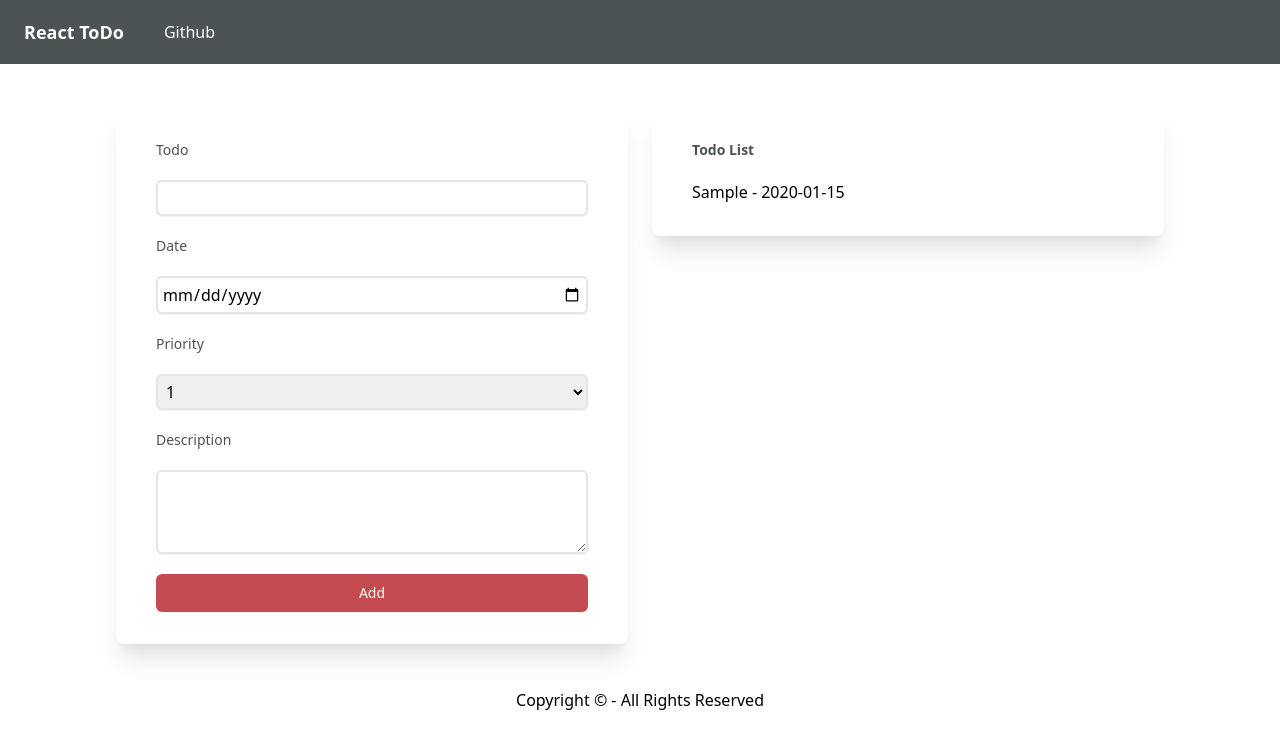
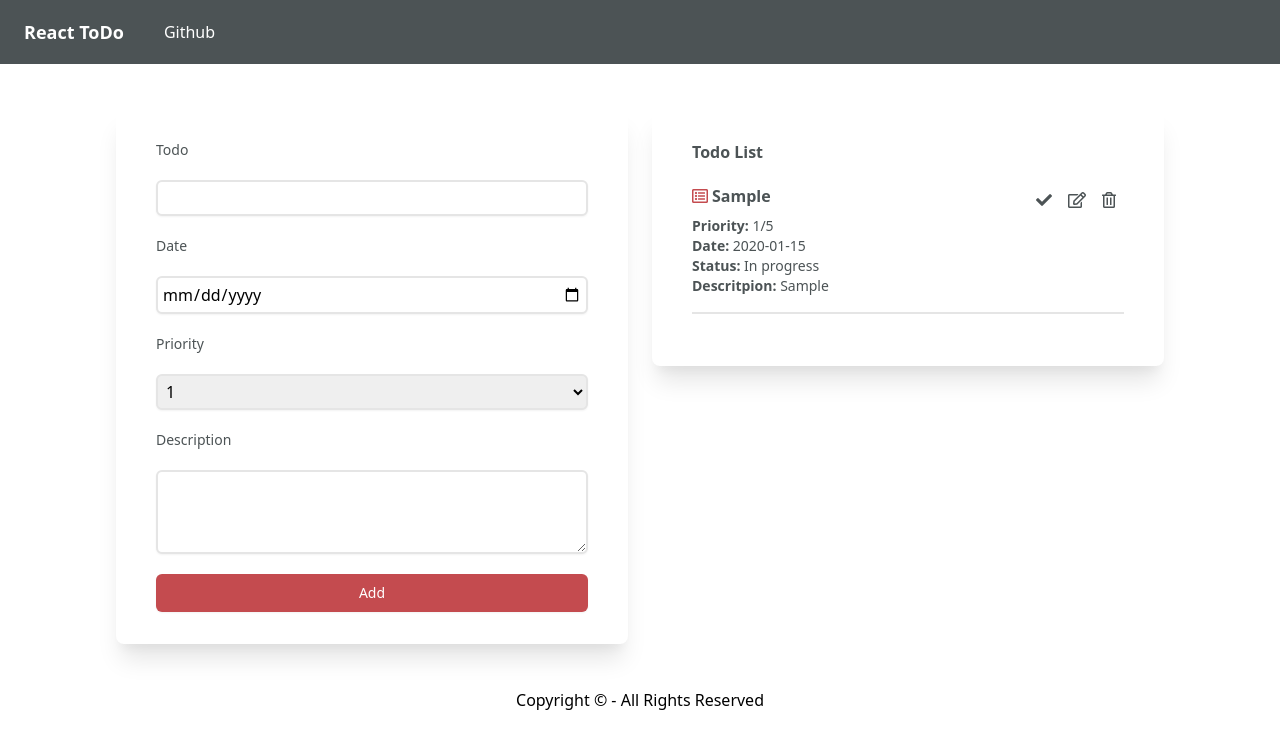
Before and after one commit to pooyadhgh/react-ts-todo, a React (Create React App) app: page / in a window 1280 px wide. Both pictures are taken after typing "Sample", "2020-01-15", "Sample" into the empty fields and a click on the button "Add". Shown: the top 748 px of the page. Built offline with nearby package versions, Linux system fonts and the light colour scheme.

Commit message:
Add todo item ui

```diff
--- a/src/components/Card.tsx
+++ b/src/components/Card.tsx
@@ -1,6 +1,6 @@
 const Card: React.FC = ({ children }) => {
   return (
-    <section className="bg-white py-8 px-6 rounded-lg sm:px-10 max-w-lg w-full shadow-xl my-6 mx-3">
+    <section className="bg-white py-8 px-6 rounded-lg sm:px-10 max-w-lg w-full shadow-xl my-6 mx-3 break-words">
       {children}
     </section>
   );
--- a/src/components/Header.tsx
+++ b/src/components/Header.tsx
@@ -13,6 +13,8 @@ const Header: React.FC = () => {
         <ul className="flex">
           <li>
             <a
+              target="_blank"
+              rel="noreferrer"
               className="text-white font-medium hover:border-tertiary hover:bg-secondary rounded px-4 py-2"
               href="https://github.com/pooyadhgh/React-Typescript-Todo"
             >
--- a/src/components/Input.tsx
+++ b/src/components/Input.tsx
@@ -12,7 +12,7 @@ const Input: React.FC<Props> = ({ onSubmit }) => {
     id: '',
     todo: '',
     date: '',
-    priority: '',
+    priority: '1',
     description: '',
     isDone: false,
   };
--- a/src/components/TodoItem.tsx
+++ b/src/components/TodoItem.tsx
@@ -2,8 +2,37 @@ import Todo from '../types/Todo';
 
 const TodoItem: React.FC<{ item: Todo }> = ({ item }) => {
   return (
-    <li>
-      {item.todo} - {item.date}
+    <li className="my-5 border-b-2 pb-4 ">
+      <div className="flex flex-row flex-wrap">
+        <h3 className="text-base font-semibold text-primary flex-grow">
+          <i className="far fa-list-alt pr-1 text-secondary"></i>
+          {item.todo}
+        </h3>
+        <div className="block flex-none">
+          <i className="fas fa-check p-1 m-1 text-primary hover:text-secondary cursor-pointer"></i>
+          <i className="far fa-edit p-1 m-1 text-primary hover:text-secondary cursor-pointer"></i>
+          <i className="far fa-trash-alt p-1 m-1 text-primary hover:text-secondary cursor-pointer"></i>
+        </div>
+      </div>
+
+      <p className="text-sm text-primary">
+        <span className="font-semibold">Priority: </span>
+        {item.priority}/5
+      </p>
+
+      <p className="text-sm text-primary">
+        <span className="font-semibold">Date: </span>
+        {item.date}
+      </p>
+
+      <p className="text-sm text-primary">
+        <span className="font-semibold">Status: </span>{' '}
+        {item.isDone ? 'Done' : 'In progress'}
+      </p>
+
+      <p className="text-sm text-primary">
+        <span className="font-semibold">Descritpion: </span> {item.description}
+      </p>
     </li>
   );
 };
--- a/src/components/TodoList.tsx
+++ b/src/components/TodoList.tsx
@@ -5,7 +5,14 @@ import TodoItem from './TodoItem';
 const Todolist: React.FC<{ todos: Todo[] }> = ({ todos }) => {
   return (
     <Card>
-      <h2 className="block text-sm font-bold text-primary mb-5">Todo List</h2>
+      <h2 className="block text-md font-semibold text-primary mb-5">
+        Todo List
+      </h2>
+
+      {todos.length === 0 && (
+        <h3 className="text-sm text-primary">No todos, let's add some!</h3>
+      )}
+
       <ul>
         {todos.map((item, index) => (
           <TodoItem key={index} item={item} />
```
